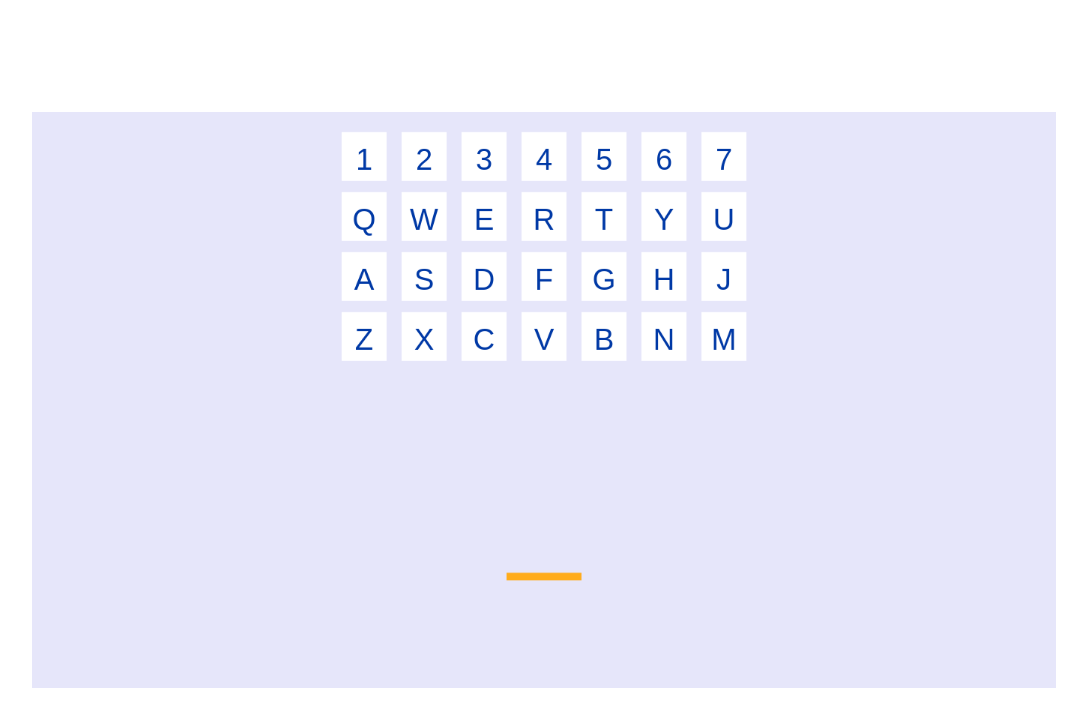
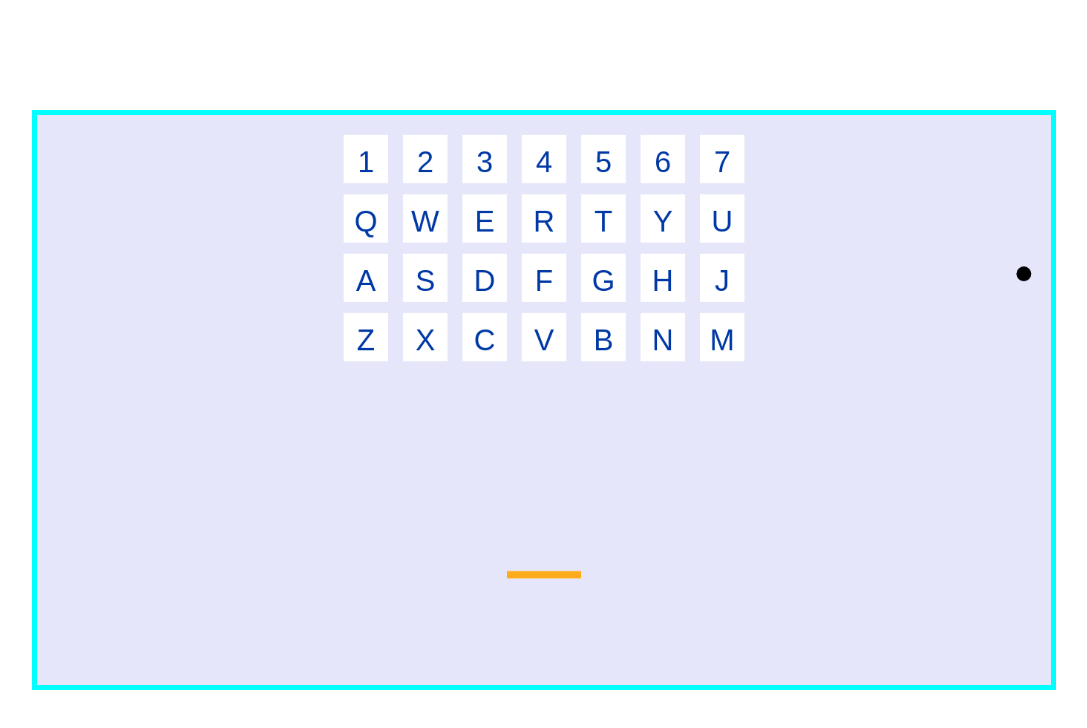
Before and after one commit to itzcookiie/Keyboard-breaker, a website built with Vite: page app/index.html in a window 1280 px wide. Shown: the whole page, without its empty margins (96-1183 px from the left). Built offline with nearby package versions, Linux system fonts and the light colour scheme.

Commit message:
Start work on adding ball to game - got ball moving and detecting wall/ground collisions

```diff
--- a/app/src/board.ts
+++ /dev/null
@@ -1,65 +0,0 @@
-import Game from './game';
-import { BOARD_SETTINGS } from './configs/boardConfig';
-import { COLORS } from './constants';
-
-
-interface BoardData {
-    x: number;
-    y: number;
-}
-
-class Board {
-    data: BoardData;
-    game: Game;
-
-    constructor(game: Game) {
-        this.game = game;
-        this.data = this.calculateStartPosition();
-        this.attachEventListener();
-    }
-
-    calculateStartPosition(): BoardData {
-        return {
-            x: (this.game.canvas.width - BOARD_SETTINGS.width) / 2,
-            y: this.game.canvas.height * 0.8
-        }
-    }
-
-    draw() {
-        if(!this.game.context) return;
-        const ctx = this.game.context;
-        ctx.save();
-        ctx.fillStyle = COLORS.ORANGE;
-        ctx.fillRect(this.data.x, this.data.y, BOARD_SETTINGS.width, BOARD_SETTINGS.height);
-        ctx.restore();
-    }
-
-    moveBoard(e: MouseEvent) {
-        if(!this.game.canvas) return;
-        const x = e.offsetX;
-        const canvasBoundingRect = this.game.canvas.getBoundingClientRect();
-        const canvasNearX = canvasBoundingRect.left;
-        const canvasFarX = canvasBoundingRect.right;
-        const canvasLength = canvasFarX - canvasNearX;
-        // console.log(canvasFarX)
-        // console.log('Offset: ', e.offsetX)
-        // console.log('Client: ', e.clientX)
-        // console.log('Client X: ', x)
-        // if(x <= canvasNearX || x >= canvasFarX) return;
-        // console.log('Board x: ', this.data.x)
-        const calculatedX = (e.offsetX / canvasLength) * (this.game.canvas.width - BOARD_SETTINGS.width);
-        console.log(calculatedX)
-        // if(calculatedX <= this.game.canvas.width - BOARD_SETTINGS.width) this.data.x = calculatedX;
-        this.data.x = (e.offsetX / canvasLength) * (this.game.canvas.width - BOARD_SETTINGS.width);
-    }
-
-    reset() {
-        this.data = this.calculateStartPosition();
-    }
-
-    attachEventListener() {
-        this.game.canvas.addEventListener('mousemove', (e: MouseEvent) => this.moveBoard(e));
-    }
-}
-
-export default Board;
--- /dev/null
+++ b/app/src/configs/ballConfig.ts
@@ -0,0 +1,63 @@
+import Game, { GameLevel } from '../game';
+import BoardConfig from './boardConfig';
+import { BALL_SETTINGS, BOARD_SETTINGS } from '../constants';
+import { Vector } from '../types';
+
+
+interface BallLevel {
+    startPos: [number, number];
+}
+
+type BallLevels = {
+    [key in GameLevel]: BallLevel;
+}
+
+
+class BallConfig {
+    static getPositions(game: Game): Vector {
+        const { startPos } = this.getConfig(game);
+        const [x, y] = startPos;
+        return {
+            x,
+            y
+        }
+    }
+
+    private static getConfig(game: Game): BallLevels[keyof BallLevels] {
+        return this.generateLevels(game)[game.level];
+    }
+
+    // Improvement: Use array and add a level field on each object.
+    // Then match level field with GameLevel enum number
+    private static generateLevels(game: Game): BallLevels {
+        return {
+            [GameLevel.ONE]: this.levelOne(game),
+            [GameLevel.TWO]: this.levelTwo(game),
+            [GameLevel.THREE]: this.levelThree(game),
+        }
+    }
+
+    private static calculateStartPos(game: Game): BallLevel {
+        const {x: boardX, y: boardY} = BoardConfig.generatePosition(game);
+        const boardMidX = boardX + (BOARD_SETTINGS.width / 2);
+        const x = boardMidX;
+        const y = boardY - BALL_SETTINGS.radius;
+        return {
+            startPos: [x, y]
+        }
+    }
+
+    private static levelOne(game: Game): BallLevel {
+        return this.calculateStartPos(game);
+    }
+
+    private static levelTwo(game: Game): BallLevel {
+        return this.calculateStartPos(game);
+    }
+
+    private static levelThree(game: Game): BallLevel {
+        return this.calculateStartPos(game);
+    }
+}
+
+export default BallConfig;
--- a/app/src/configs/boardConfig.ts
+++ b/app/src/configs/boardConfig.ts
@@ -1,4 +1,65 @@
-export const BOARD_SETTINGS = {
-    width: 100,
-    height: 10,
-};
+import Game, { GameLevel } from '../game';
+import { BOARD_SETTINGS } from '../constants';
+import { Vector } from '../types';
+
+
+interface BoardLevel {
+    startPos: [number, number];
+}
+
+type BoardLevels = {
+    [key in GameLevel]: BoardLevel;
+}
+
+class BoardConfig {
+    static generatePosition(game: Game): Vector {
+        const { startPos } = this.getConfig(game);
+        const [x, y] = startPos;
+        return {
+            x,
+            y
+        }
+    }
+
+    private static getConfig(game: Game): BoardLevels[keyof BoardLevels] {
+        return this.generateLevels(game)[game.level];
+    }
+
+    // Improvement: Use array and add a level field on each object.
+    // Then match level field with GameLevel enum number
+    private static generateLevels(game: Game): BoardLevels {
+        return {
+            [GameLevel.ONE]: this.levelOne(game.canvas),
+            [GameLevel.TWO]: this.levelTwo(game.canvas),
+            [GameLevel.THREE]: this.levelThree(game.canvas),
+        }
+    }
+
+    private static levelOne(canvas: HTMLCanvasElement): BoardLevel {
+        const x = (canvas.width - BOARD_SETTINGS.width) / 2;
+        const y = canvas.height * 0.8;
+        return {
+            startPos: [x, y]
+        };
+    }
+
+    private static levelTwo(canvas: HTMLCanvasElement): BoardLevel {
+        const x = (canvas.width - BOARD_SETTINGS.width) / 2;
+        const y = canvas.height * 0.8;
+        return {
+            startPos: [x, y]
+        };
+    }
+
+    private static levelThree(canvas: HTMLCanvasElement): BoardLevel {
+        const x = (canvas.width - BOARD_SETTINGS.width) / 2;
+        const y = canvas.height * 0.8;
+        return {
+            startPos: [x, y]
+        };
+    }
+
+
+}
+
+export default BoardConfig;
--- a/app/src/configs/bricksConfig.ts
+++ b/app/src/configs/bricksConfig.ts
@@ -1,4 +1,5 @@
 import Game, { GameLevel } from '../game';
+import { BRICK_SETTINGS, KEY_SETTINGS } from '../constants';
 
 
 interface BrickLevel {
@@ -14,21 +15,6 @@ export interface BrickData {
     x: number;
     y: number;
     key: string;
-}
-
-
-export const BRICK_SETTINGS = {
-    width: 50,
-    height: 50,
-    color: '#FFFFFF',
-    keyColour: '#2596BE',
-    padding: 20
-}
-
-export const KEY_SETTINGS = {
-    width: 40, // Longest text width (probably W?)
-    height: 45, // Longest text height (think all the same)
-    color: '#0039a6'
 }
 
 
--- a/app/src/constants.ts
+++ b/app/src/constants.ts
@@ -1,4 +1,33 @@
 export const COLORS = {
     AQUA: '#00FFFF',
-    ORANGE: '#FFAC1C'
+    ORANGE: '#FFAC1C',
+    WHITE: '#FFFFFF',
+    EASTERN_BLUE: '#2596BE',
+    LOGITECH_BLUE: '#0039a6'
 };
+
+export const BOARD_SETTINGS = {
+    width: 100,
+    height: 10,
+    color: COLORS.ORANGE
+};
+
+export const BRICK_SETTINGS = {
+    width: 50,
+    height: 50,
+    color: COLORS.WHITE,
+    padding: 20
+};
+
+export const KEY_SETTINGS = {
+    width: 40, // Longest text width (probably W?)
+    height: 45, // Longest text height (think all the same)
+    color: COLORS.LOGITECH_BLUE
+};
+
+export const BALL_SETTINGS = {
+    radius: 10,
+    color: COLORS.WHITE,
+    xVelocity: 1.6,
+    yVelocity: 1.6
+}
--- /dev/null
+++ b/app/src/entities/ball.ts
@@ -0,0 +1,67 @@
+import BallConfig from "../configs/ballConfig";
+import { BALL_SETTINGS } from "../constants";
+import Game from "../game";
+import { Vector } from "../types";
+import Board from "./board";
+
+
+class Ball {
+    data: Vector;
+    game: Game;
+    direction: Vector;
+
+    constructor(game: Game) {
+        this.game = game;
+        this.data = BallConfig.getPositions(game);
+        this.direction = {
+            x: 1, // +ve direction
+            y: 1 // +ve direction
+        }
+    }
+
+    draw() {
+        if(!this.game.context) return;
+        const ctx = this.game.context;
+        ctx.save();
+        ctx.beginPath();
+        ctx.strokeStyle = BALL_SETTINGS.color;
+        ctx.arc(this.data.x, this.data.y, BALL_SETTINGS.radius, 0, 2 * Math.PI);
+        ctx.fill();
+        ctx.restore();
+        this.moveBall();
+    }
+
+    detectCollision() {
+        this.detectCollisionGround();
+        this.detectCollisionWall();
+        this.detectCollisionBoard();
+    }
+
+    detectCollisionWall() {
+        if(this.data.x >= this.game.canvas.width || this.data.x <= 0) this.direction.x *= -1;
+        if(this.data.y <= 0) this.direction.y *= -1;
+    }
+
+    detectCollisionGround() {
+        if(this.data.y >= this.game.canvas.height) {
+            console.log('Ball went out of play!');
+            this.direction.y *= -1;
+        }
+    }
+
+    detectCollisionBoard() {
+        const board = this.game.getEntity(Board);
+        if(!(board instanceof Board)) return;
+        const xDistance = board.data.x - this.data.x;
+        console.log(board)
+    }
+
+    moveBall() {
+        this.data.x += (BALL_SETTINGS.xVelocity * this.direction.x);
+        this.data.y += (BALL_SETTINGS.yVelocity * this.direction.y);
+        this.detectCollision();
+    }
+}
+
+
+export default Ball;
--- /dev/null
+++ b/app/src/entities/board.ts
@@ -0,0 +1,51 @@
+import Game from '../game';
+import { BOARD_SETTINGS } from '../constants';
+import BoardConfig from '../configs/boardConfig';
+import { Vector } from '../types';
+
+
+class Board {
+    data: Vector;
+    game: Game;
+
+    constructor(game: Game) {
+        this.game = game;
+        this.data = BoardConfig.generatePosition(game);
+        this.attachEventListener();
+    }
+
+    draw() {
+        if(!this.game.context) return;
+        const ctx = this.game.context;
+        ctx.save();
+        ctx.fillStyle = BOARD_SETTINGS.color;
+        ctx.fillRect(this.data.x, this.data.y, BOARD_SETTINGS.width, BOARD_SETTINGS.height);
+        ctx.restore();
+    }
+
+    moveBoard(e: MouseEvent) {
+        if(!this.game.canvas) return;
+        const x = e.offsetX;
+        const canvasBoundingRect = this.game.canvas.getBoundingClientRect();
+        const canvasNearX = canvasBoundingRect.left;
+        const canvasFarX = canvasBoundingRect.right;
+        const canvasLength = canvasFarX - canvasNearX;
+
+        // If you move the mouse really fast past edge of canvas border left or right
+        // The paddle won't move all the way to the  end. It will only get as far as it last recorded
+        // Potential fixes:
+        // 1. Use event listener on body and say if mouse is beyond canvas border set board to 0 or canvas width
+        // 2. Use Pointer Lock API
+        this.data.x = (x / canvasLength) * (this.game.canvas.width - BOARD_SETTINGS.width);
+    }
+
+    reset() {
+        this.data = BoardConfig.generatePosition(this.game);
+    }
+
+    attachEventListener() {
+        this.game.canvas.addEventListener('mousemove', (e: MouseEvent) => this.moveBoard(e));
+    }
+}
+
+export default Board;
--- a/app/src/bricks.ts
+++ b/app/src/entities/bricks.ts
@@ -1,5 +1,6 @@
-import Game, { GameLevel } from './game';
-import { BricksConfig, BRICK_SETTINGS, BrickData, KEY_SETTINGS } from './configs/bricksConfig';
+import Game, { GameLevel } from '../game';
+import { BRICK_SETTINGS, KEY_SETTINGS } from '../constants';
+import { BricksConfig, BrickData } from '../configs/bricksConfig';
 
 
 class Brick {
--- a/app/src/game.ts
+++ b/app/src/game.ts
@@ -1,4 +1,6 @@
-import { COLORS } from "./constants";
+import Bricks from './entities/bricks';
+import Board from './entities/board';
+import Ball from './entities/ball';
 
 export enum GameLevel {
     ONE,
@@ -6,10 +8,8 @@ export enum GameLevel {
     THREE
 };
 
-interface Entity {
-    draw(): void;
-}
 
+type Entity = Bricks | Board | Ball;
 type EntityClass<T> = new (game: Game) => T;
 
 const STEP = 10;
@@ -21,25 +21,23 @@ class Game {
     context = this.canvas.getContext("2d");
     level: GameLevel;
     timestamp: number;
+    entityNames = [Bricks.name, Board.name, Ball.name];
 
     constructor() {
         this.timestamp = 0;
         this.entities = [];
         this.level = GameLevel.ONE;
-        this.drawCanvas();
     }
 
-    drawCanvas() {
-        if (!this.context) return;
-        this.context.strokeStyle = COLORS.AQUA;
-        this.context.lineWidth = 10;
-        this.context.strokeRect(0, 0, this.canvas.width, this.canvas.height);
+    getEntity(entityClass: EntityClass<Entity>): Entity | undefined {
+        return this.entities.find(entity => entity instanceof entityClass);
     }
 
     // TEST TO SEE IF THIS WORKS PROPERLY
     draw() {
         if (!this.context) return;
-        this.context?.clearRect(0, 0, this.canvas.width, this.canvas.height);
+        const ctx = this.context;
+        ctx.clearRect(0, 0, this.canvas.width, this.canvas.height);
         this.entities.forEach(entityObj => entityObj.draw());
     }
 
@@ -52,11 +50,11 @@ class Game {
     }
 
     runGameLoop(timestamp: number = 0) {
-        if(timestamp - this.timestamp >= STEP) {
-            this.draw();
-            this.timestamp = timestamp;
-        }
+        // if(timestamp - this.timestamp >= STEP) {
+        //     this.timestamp = timestamp;
+        // }
         requestAnimationFrame(this.runGameLoop.bind(this));
+        this.draw();
     }
 }
 
--- a/app/src/main.ts
+++ b/app/src/main.ts
@@ -1,8 +1,9 @@
 import './style.css';
 
 import Game, { GameLevel } from './game';
-import Bricks from './bricks';
-import Board from './board';
+import Bricks from './entities/bricks';
+import Board from './entities/board';
+import Ball from './entities/ball';
 
 
 // const canvas = document.getElementById('canvas') as HTMLCanvasElement;
@@ -20,5 +21,5 @@ import Board from './board';
 // }))
 
 const game = new Game();
-game.registerEntities(Bricks, Board);
+game.registerEntities(Bricks, Board, Ball);
 game.runGameLoop();
--- a/app/src/style.css
+++ b/app/src/style.css
@@ -20,4 +20,5 @@ body {
 .canvas {
   background-color: #E6E6FA;
   width: 80vw;
+  border: 5px solid #00FFFF;
 }
--- /dev/null
+++ b/app/src/types.ts
@@ -0,0 +1,4 @@
+export interface Vector {
+    x: number;
+    y: number;
+};
```
Also changed, not shown: journey/Day4.md (added, +11 -0 lines), journey/future.md (+1 -0 lines).
